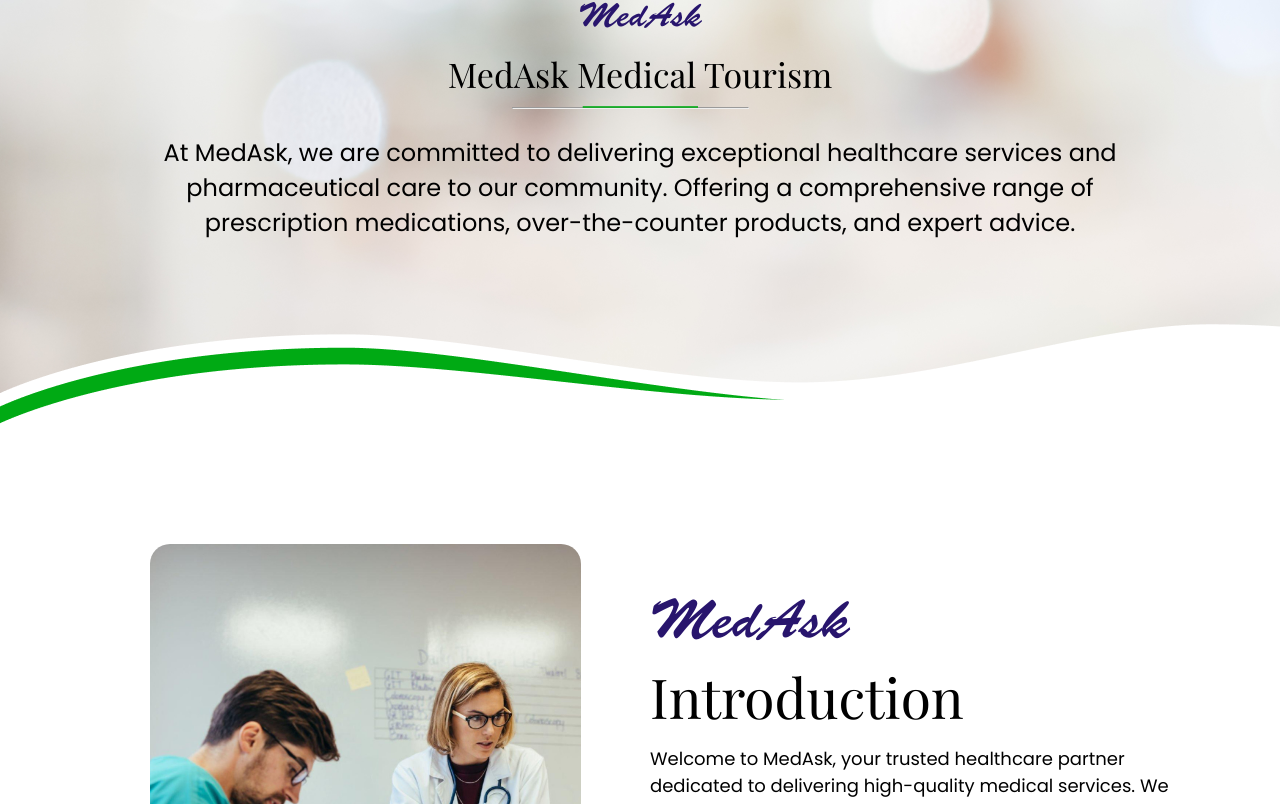
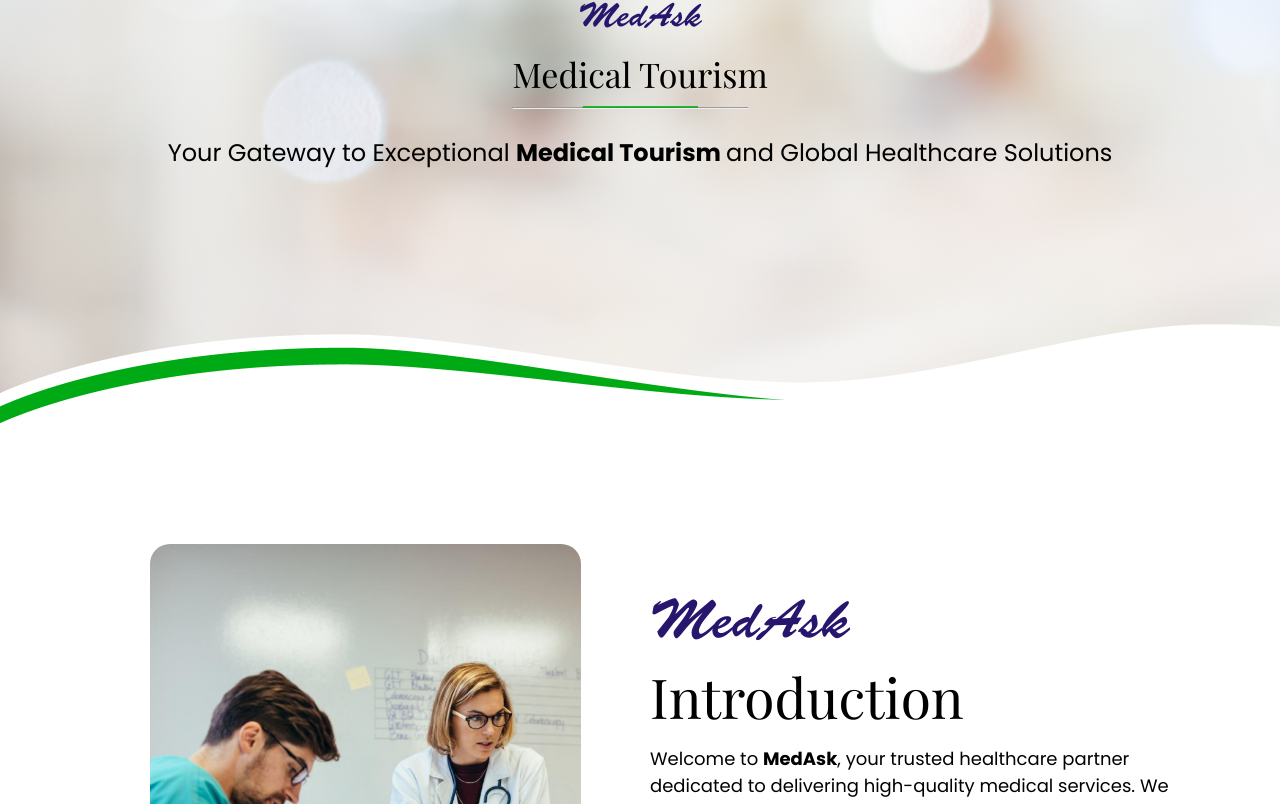
Before and after one commit to mussawir/medask, a React (Create React App) app: page /medical-tourism in a window 1280 px wide. Shown: the part 256-1060 px from the top of the page. Built offline with nearby package versions, Linux system fonts and the light colour scheme; a web font is replaced by a local one.

Commit message:
Medical Tourism Content Update

```diff
--- a/src/components/Phar1.tsx
+++ b/src/components/Phar1.tsx
@@ -7,13 +7,13 @@
         <div className="head">
         <div className="head1bg1">
     <h1 className="aboutussec1h1 ibrtitle1">MedAsk</h1>
-    <h1 className="aboutussec1h2 subtitle">MedAsk Medical Tourism</h1>
+    <h1 className="aboutussec1h2 subtitle">Medical Tourism</h1>
     <div className='hr-parent'>
         <hr className="hr-line1" />
         <img src={greenhr} className="greenhr1" alt="Green horizontal rule" />
     </div>
     <p className='aboutussec1p1'>
-        At MedAsk, we are committed to delivering exceptional healthcare services and pharmaceutical care to our community. Offering a comprehensive range of prescription medications, over-the-counter products, and expert advice.
+    Your Gateway to Exceptional <b>Medical Tourism </b>and Global Healthcare Solutions
     </p>
 </div>
 
--- a/src/components/Phar2.tsx
+++ b/src/components/Phar2.tsx
@@ -13,9 +13,7 @@
                     <h1 className='phar2h1'>MedAsk</h1>
                     <h1 className='phar2h2'>Introduction</h1>
                     <p className='phar2p1'>
-                        Welcome to MedAsk, your trusted healthcare partner dedicated to delivering high-quality medical services. We enhance patient care through our diverse offerings, including pharmacy services, medical tourism, and soon-to-launch home health and diagnostic services.
-
-                        At MedAsk, we are committed to providing seamless access to healthcare solutions. ,We believe in making healthcare accessible and affordable for everyone.
+                    Welcome to <b>MedAsk</b>, your trusted healthcare partner dedicated to delivering high-quality medical services. We enhance patient care through our diverse offerings, including pharmacy services, medical tourism, and soon-to-launch home health and                 diagnostic services.
                     </p>
                 </div>
             </div>
--- a/src/components/phar4.tsx
+++ b/src/components/phar4.tsx
@@ -8,8 +8,12 @@
 function Phar4(){
     return(
         <>
+        <h1 className="phar3h1">MedAsk</h1>
+        <h1 className="phar3h2">Our Process</h1>
         <div className="phar4bg">
+
                 <div className="pharcont">
+
                     <div>
                         <img className='gird4mainimg' src={phar4div1} alt="" />
                         <h1 className='phar4h1'>Get In Touch</h1>
@@ -20,24 +24,24 @@
                     </div>
                     <div>
                         <img className='gird4mainimg' src={phar4div2} alt="" />
-                        <h1 className='phar4h1'>Get In Touch</h1>
-                        <p className='phar4h2'>Fill out our form,request a quote, and select your preferred doctor.</p>
+                        <h1 className='phar4h1'>Connect & Finalize</h1>
+                        <p className='phar4h2'>We'll connect you with the doctor or hospital to finalize your plan.</p>
                     </div>
                     <div>
                         <img src={phar4div5} alt="" className='phar4img' />
                     </div>
                     <div>
                         <img className='gird4mainimg' src={phar4div3} alt="" />
-                        <h1 className='phar4h1'>Get In Touch</h1>
-                        <p className='phar4h2'>Fill out our form,request a quote, and select your preferred doctor.</p>
+                        <h1 className='phar4h1'>Arrive & Visit</h1>
+                        <p className='phar4h2'>Upon arrival, meet with your doctor or hospital and enjoy our additional services, including tours and local visits.</p>
                     </div>
                     <div>
                         <img src={phar4div5} alt="" className='phar4img' />
                     </div>
                     <div>
                         <img className='gird4mainimg' src={phar4div4} alt="" />
-                        <h1 className='phar4h1'>Get In Touch</h1>
-                        <p className='phar4h2'>Fill out our form,request a quote, and select your preferred doctor.</p>
+                        <h1 className='phar4h1'>Follow-up Care</h1>
+                        <p className='phar4h2'>Receive follow-up care during your visit, or after returning to your home country.</p>
                     </div>
 
                 </div>
--- a/src/components/phar5.tsx
+++ b/src/components/phar5.tsx
@@ -20,12 +20,12 @@
             <div className="phar5cen">
 
             <div className="phar5div3">
-                    <h1 className='phar5h3'>Cardiology</h1>
+                    <h1 className='phar5h3'>Dentistry</h1>
                     <img className='phar5card3' src={phar5card1} alt="" />
                     <p className='phar3p1'>It is a long <span className='p1stroke11'>established</span> that a <span className='p1stroke11'>reader</span> will be distracted by the <span className='p1stroke11'>readable.</span></p>
                 </div>
             <div className="phar5div3">
-                    <h1 className='phar5h3'>Cardiology</h1>
+                    <h1 className='phar5h3'>Dentistry</h1>
                     <img className='phar5card3' src={phar5card2} alt="" />
                     <p className='phar3p1'>It is a long <span className='p1stroke11'>established</span> that a <span className='p1stroke11'>reader</span> will be distracted by the <span className='p1stroke11'>readable.</span></p>
                 </div>
@@ -35,17 +35,17 @@
                     <p className='phar3p1'>It is a long <span className='p1stroke11'>established</span> that a <span className='p1stroke11'>reader</span> will be distracted by the <span className='p1stroke11'>readable.</span></p>
                 </div>
                 <div className="phar5div3">
-                    <h1 className='phar5h3'>Cardiology</h1>
+                    <h1 className='phar5h3'>Ophthalmology</h1>
                     <img className='phar5card3' src={phar5card4} alt="" />
                     <p className='phar3p1'>It is a long <span className='p1stroke11'>established</span> that a <span className='p1stroke11'>reader</span> will be distracted by the <span className='p1stroke11'>readable.</span></p>
                 </div>
                 <div className="phar5div3">
-                    <h1 className='phar5h3'>Cardiology</h1>
+                    <h1 className='phar5h3'>Urology</h1>
                     <img className='phar5card3' src={phar5card5} alt="" />
                     <p className='phar3p1'>It is a long <span className='p1stroke11'>established</span> that a <span className='p1stroke11'>reader</span> will be distracted by the <span className='p1stroke11'>readable.</span></p>
                 </div>
                 <div className="phar5div3">
-                    <h1 className='phar5h3'>Cardiology</h1>
+                    <h1 className='phar5h3'>Mental</h1>
                     <img className='phar5card3' src={phar5card6} alt="" />
                     <p className='phar3p1'>It is a long <span className='p1stroke11'>established</span> that a <span className='p1stroke11'>reader</span> will be distracted by the <span className='p1stroke11'>readable.</span></p>
                 </div>
```
